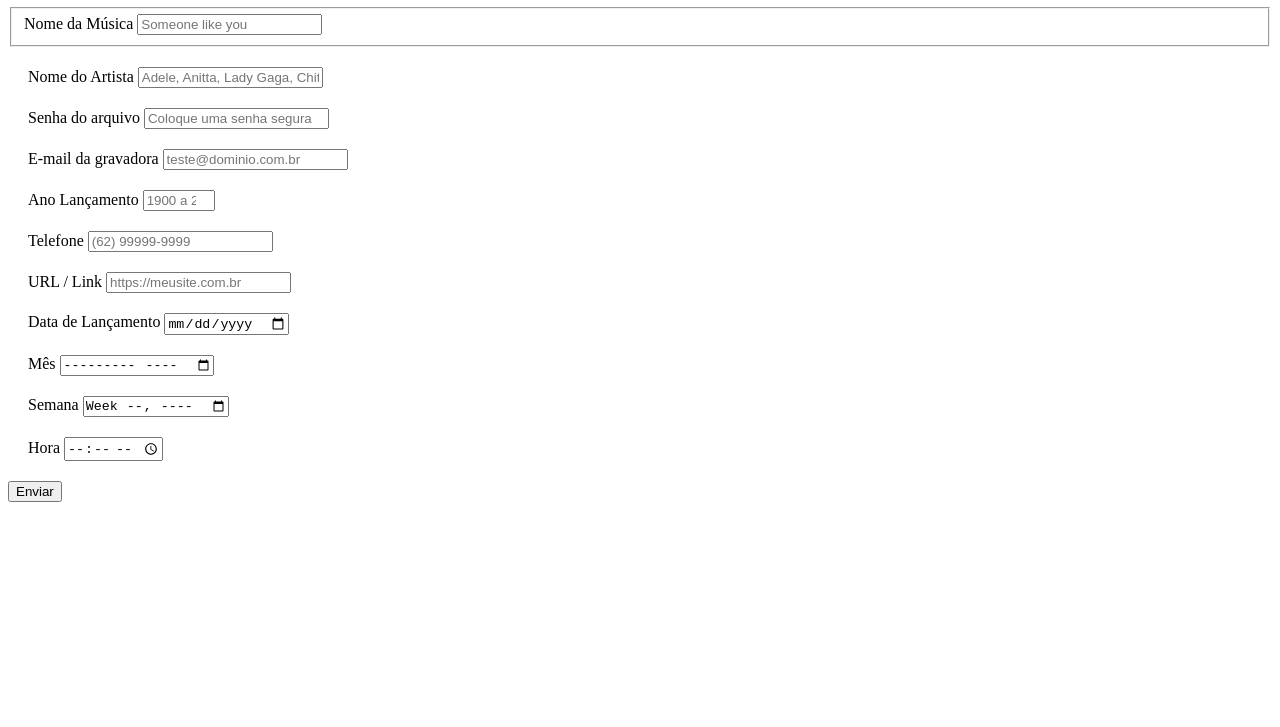
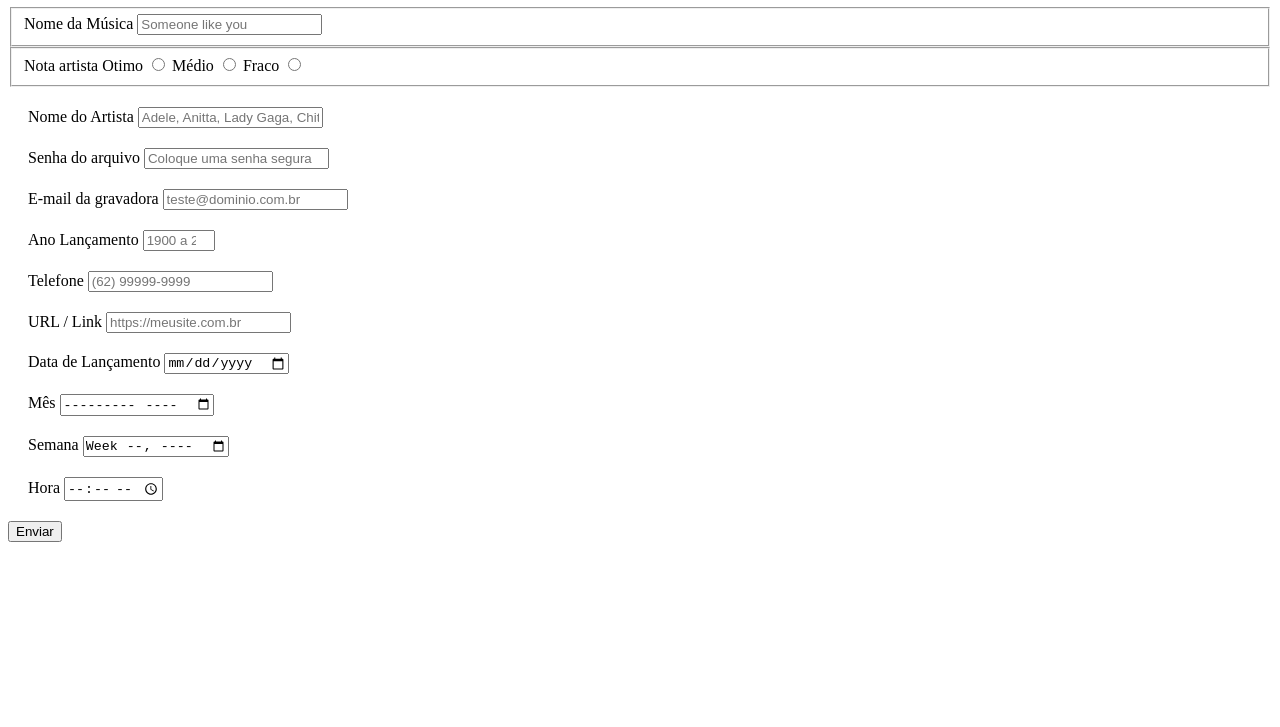
Before and after one commit to khyquer/khyquer.github.io, a plain HTML site: page formulario/index.html in a window 1280 px wide. Shown: the part 73-800 px from the top of the page. Drawn offline with Linux system fonts and the light colour scheme.

Commit message:
Update index.html

```diff
--- a/formulario/index.html
+++ b/formulario/index.html
@@ -19,6 +19,18 @@
             <label for="nomeMusica">Nome da Música</label>
             <input type='text' id="nomeMusica" name="nomeMusica" required
                 placeholder="Someone like you"/>
+        </fieldset>
+        <fieldset>
+            <label for="avaliacao">Nota artista</label>
+
+            <label for="avaliacaoOtimo">Otimo</label>
+            <input type='radio' name="avaliacao" id="avaliacaoOtimo" />
+
+            <label for="avaliacaoMedio">Médio</label>
+            <input type='radio' name="avaliacao" id="avaliacaoMedio" />
+
+            <label for="avaliacaoFraco">Fraco</label>
+            <input type='radio' name="avaliacao" id="avaliacaoFraco" />
         </fieldset>
         <div>
             <label for="nomeArtista">Nome do Artista</label>
@@ -65,17 +77,14 @@
             <label for="mes">Mês</label>
             <input type='month' id="mes" name="mes" />
         </div>
-
         <div>
             <label for="semana">Semana</label>
             <input type='week' id="semana" name="semana" />
         </div>
-
         <div>
             <label for="hora">Hora</label>
             <input type='time' id="hora" name="hora" required />
         </div>
-
         <div>
             <input type='hidden' id="usuarioLogado" name="usuarioLogado"
                 value="khyquer" />
```
